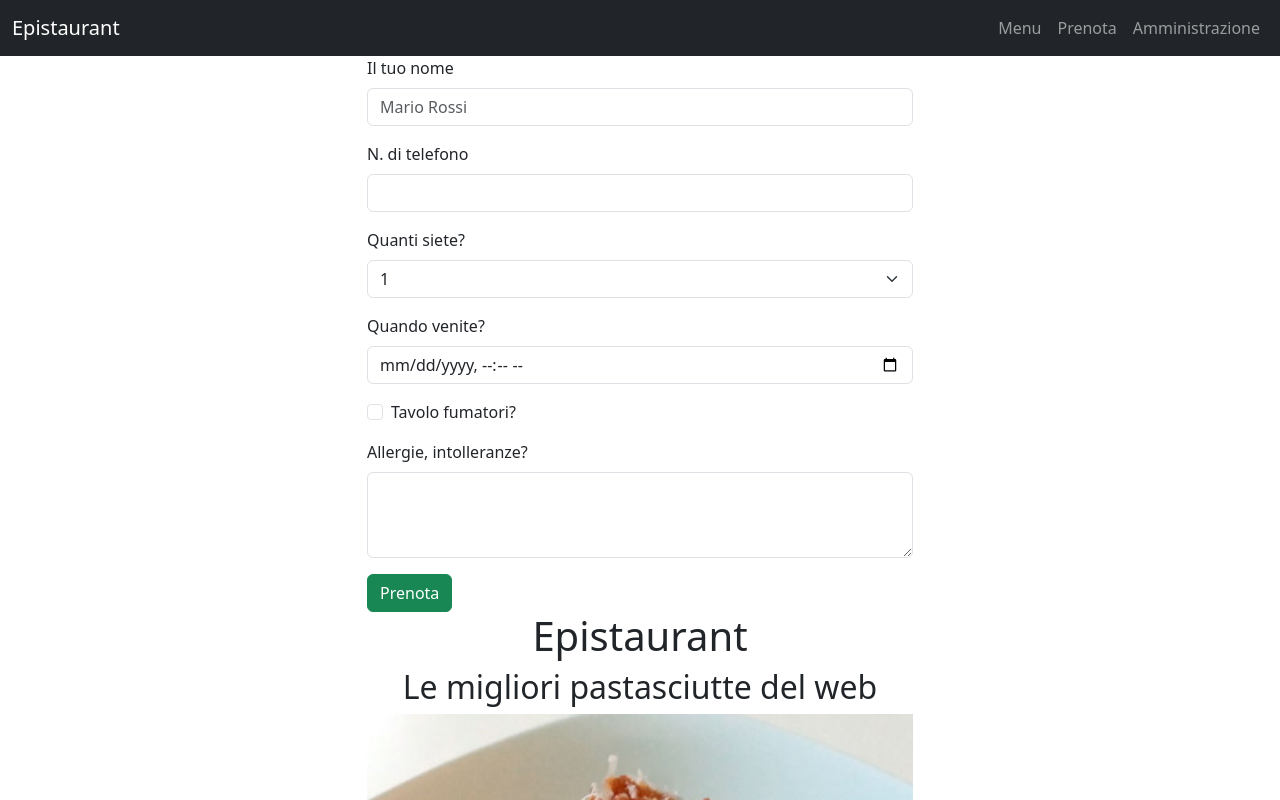
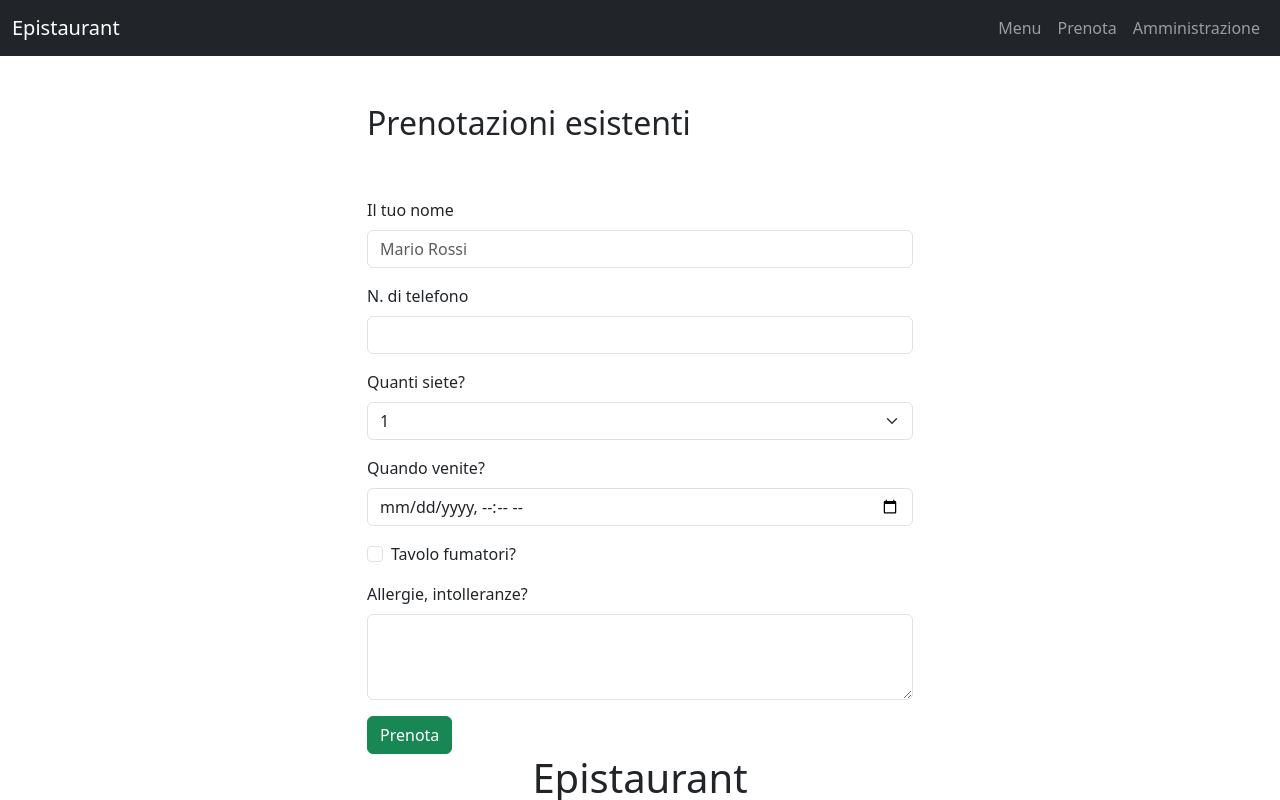
Before and after one commit to giulia-r01/Lezione-epirestaurant, a React (Vite) app: page / in a window 1280 px wide. Shown: the top 800 px of the page. Built offline with nearby package versions, Linux system fonts and the light colour scheme.

Commit message:
lezione-03-04

```diff
--- a/src/App.jsx
+++ b/src/App.jsx
@@ -2,11 +2,13 @@ import "bootstrap/dist/css/bootstrap.min.css"
 import CustomNavbar from "./components/CustomNavbar"
 import Home from "./components/Home"
 import ReservationForm from "./components/ReservationForm"
+import Backoffice from "./components/Backoffice"
 
 function App() {
   return (
     <main>
       <CustomNavbar tema="dark" />
+      <Backoffice />
       <ReservationForm />
       <Home />
     </main>
--- /dev/null
+++ b/src/components/Backoffice.jsx
@@ -0,0 +1,35 @@
+// recupera la lista delle prenotazioni esistenti a db e di presentarle all'utente
+//avverrà quindi un caricamento all'avvio della pagina e quando la chiamata get sarà terminata verranno create dinamicamente le righe della nostra lista
+import { Component } from "react"
+import { Container, Row, Col, ListGroup } from "react-bootstrap"
+
+class Backoffice extends Component {
+  //definiamo lo stato iniziale
+
+  state = {
+    reservations: [], // ospiterà l'elenco delle prenotazioni che arriveranno dalla chiamata GET
+  }
+
+  render() {
+    return (
+      <Container>
+        <Row className="justify-content-center my-5">
+          <Col xs={12} md={8} lg={6}>
+            <h2>Prenotazioni esistenti</h2>
+            <ListGroup>
+              {this.state.reservations.map((reservationObject) => {
+                return (
+                  <ListGroup.Item key={reservationObject._id}>
+                    {reservationObject.name}
+                  </ListGroup.Item>
+                )
+              })}
+            </ListGroup>
+          </Col>
+        </Row>
+      </Container>
+    )
+  }
+}
+
+export default Backoffice
--- a/src/components/Home.jsx
+++ b/src/components/Home.jsx
@@ -19,9 +19,9 @@ class Home extends Component {
           <Col xs={12} md={8} lg={6} className="text-center">
             <Carousel
               onSlide={(i) => {
-                console.log("funziona?", i) // i è l'indice della slide che sta arrivando e della pasta
+                //console.log("funziona?", i) // i è l'indice della slide che sta arrivando e della pasta
                 // che sta per comparire, perché genero le slides a partire dalle paste
-                console.log(pastasciutte[i])
+                //console.log(pastasciutte[i])
                 // dovrei settare pastasciutte[i] come nuova activePasta
                 // c'è un metodo apposito per cambiare lo stao di un componente
                 this.setState({
```
